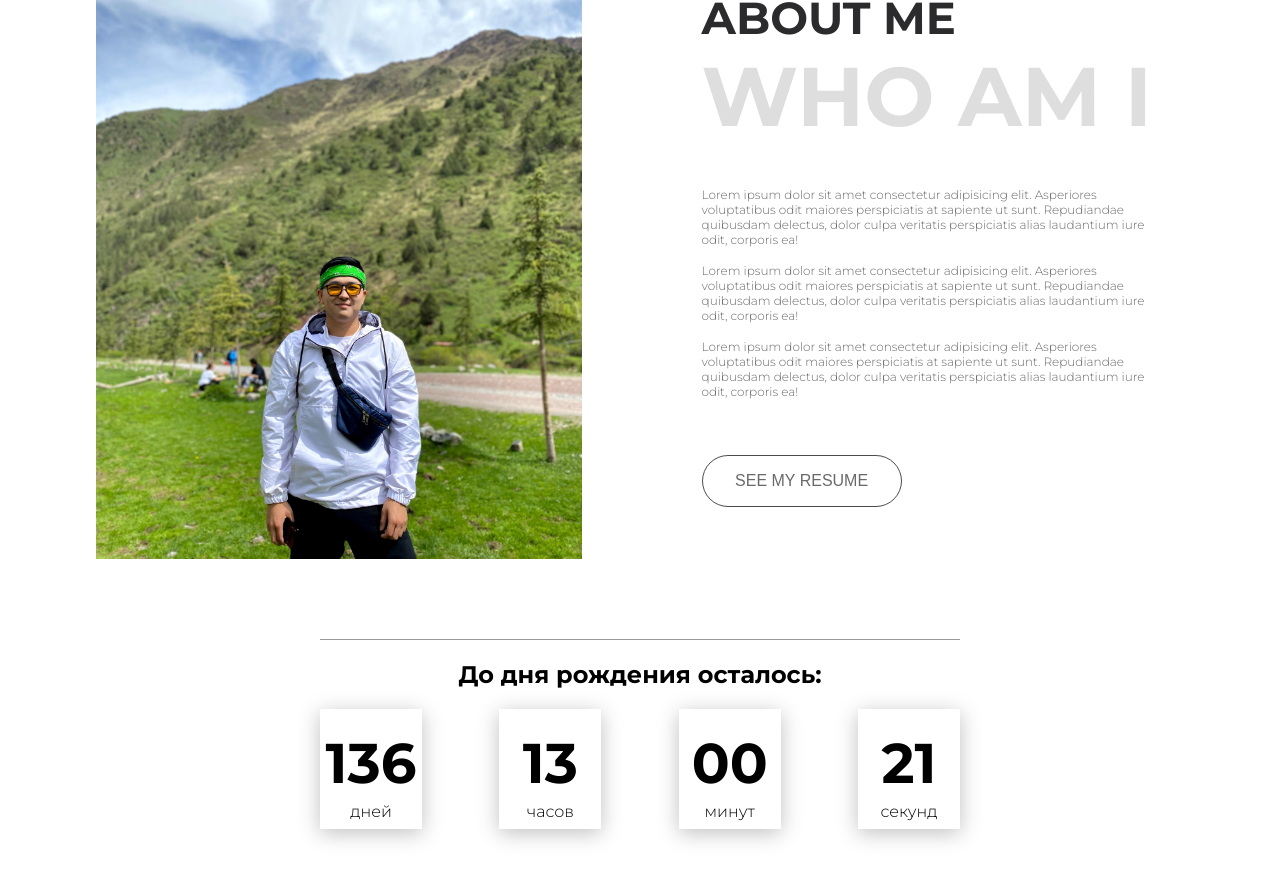
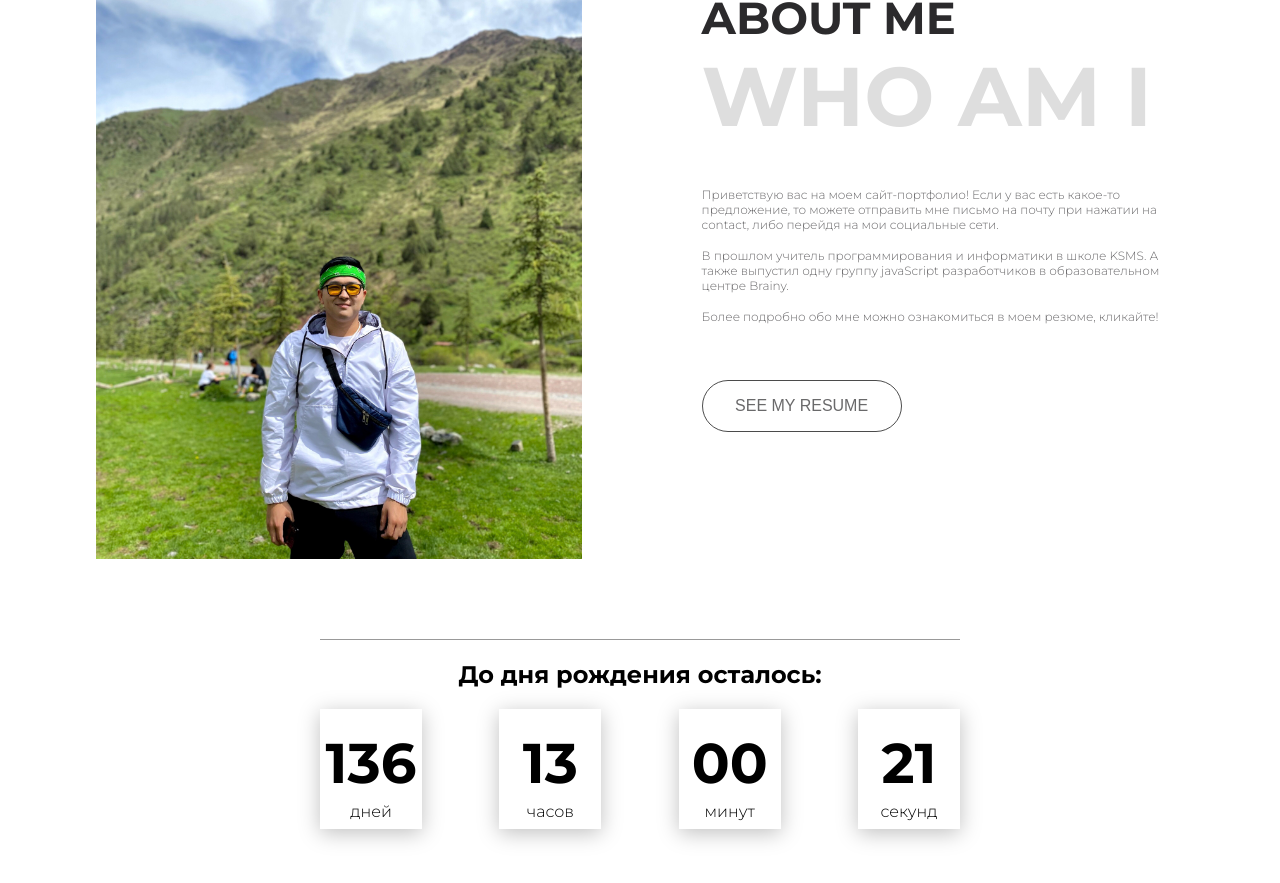
Before and after one commit to AureliusAtakhanes/Atakan-Portfolio-Website, a plain HTML site: page index.html in a window 1280 px wide. Shown: the part 1311-2194 px from the top of the page. Drawn offline with nearby package versions, Linux system fonts and the light colour scheme.

Commit message:
changed text in about

```diff
--- a/index.html
+++ b/index.html
@@ -121,15 +121,16 @@
                     <h3 class="about_title">about me</h3>
                     <h2 class="about_bigtitle">who am i</h2>
                     <div class="about_text">
-                        <p>Lorem ipsum dolor sit amet consectetur adipisicing elit. Asperiores voluptatibus odit maiores
-                            perspiciatis at sapiente ut sunt. Repudiandae quibusdam delectus, dolor culpa veritatis
-                            perspiciatis alias laudantium iure odit, corporis ea!</p>
-                        <p>Lorem ipsum dolor sit amet consectetur adipisicing elit. Asperiores voluptatibus odit maiores
-                            perspiciatis at sapiente ut sunt. Repudiandae quibusdam delectus, dolor culpa veritatis
-                            perspiciatis alias laudantium iure odit, corporis ea!</p>
-                        <p>Lorem ipsum dolor sit amet consectetur adipisicing elit. Asperiores voluptatibus odit maiores
-                            perspiciatis at sapiente ut sunt. Repudiandae quibusdam delectus, dolor culpa veritatis
-                            perspiciatis alias laudantium iure odit, corporis ea!</p>
+                        <p>Приветствую вас на моем сайт-портфолио! Если у вас есть какое-то предложение, то можете
+                            отправить мне письмо на почту при нажатии на contact, либо перейдя на мои социальные сети.
+                        </p>
+                        <p>
+                            В прошлом учитель программирования и информатики в школе KSMS. А также выпустил одну группу
+                            javaScript разработчиков в образовательном центре Brainy.
+                        </p>
+                        <p>
+                            Более подробно обо мне можно ознакомиться в моем резюме, кликайте!
+                        </p>
                     </div>
 
                     <button class="btn" type="button" data-modal="#modal_resume">see my resume</button>
```
